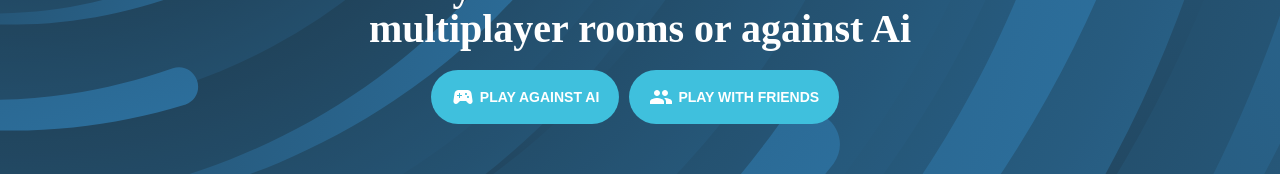
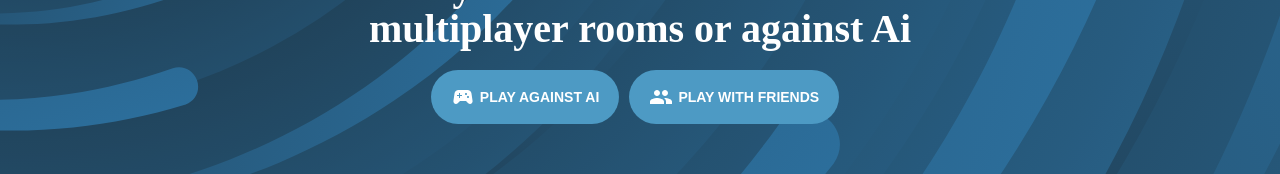
Before and after one commit to michaelmichaeli/xo, a React (Create React App) app: page /#/ in a window 1280 px wide. Shown: the part 461-635 px from the top of the page. Built offline with nearby package versions, Linux system fonts and the light colour scheme; no server answers; the database is empty; sample sign-in values are in the browser's storage.

Commit message:
Change color variables again to new colors

```diff
--- a/src/styles/setup/_variables.scss
+++ b/src/styles/setup/_variables.scss
@@ -1,8 +1,11 @@
 // Colors
 $clr1: #000;
-$clr2: #ed55a9;
-$clr3: #3fc0dd;
-$clr4: #0E2A47;
+$clr2: #f9b117;
+// $clr2: #ed55a9;
+$clr3: #4d9ac4;
+// $clr3: #3fc0dd;
+$clr4: #062538;
+// $clr4: #0E2A47;
 // $clr4: #574d70;
 $clr5: #eaf1f9;
 $clr6: #fff;
@@ -17,4 +20,4 @@ $normal-breakpoint: 960px;
 // $normal-breakpoint: 960vmin;
 
 // Constants
-$width: 68vmin
+$width: 68vmin;
```
